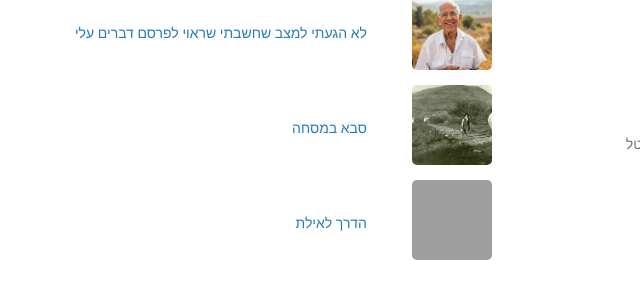
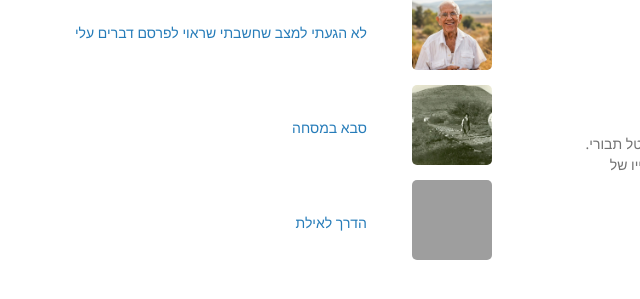
Before and after one commit to rantav/avital, a Jekyll site: the page built from index.md, in a window 1280 px wide. Shown: the part 116-415 px from the top of the page, without its empty margins (640-1280 px from the left). Built offline with Jekyll 4.4.1, drawn with Linux system fonts in a browser that asks for light colours; grey boxes are pictures that could not be loaded.

Commit message:
Compress cover art to under 512KB and expand description for podcast validation

```diff
--- a/_config.yml
+++ b/_config.yml
@@ -1,5 +1,5 @@
 title: אביטל תבורי
-description: קליפים קצרים מסיפור החיים של אביטל
+description: קליפים קצרים מסיפור החיים של אביטל תבורי. סיפורים אישיים, זיכרונות ומסעות מחייו של אביטל, כפי שסופרו על ידו.
 author: רן תבורי
 email: rantav@gmail.com
 lang: he
```
Also changed, not shown: assets/img/avital.jpg.
